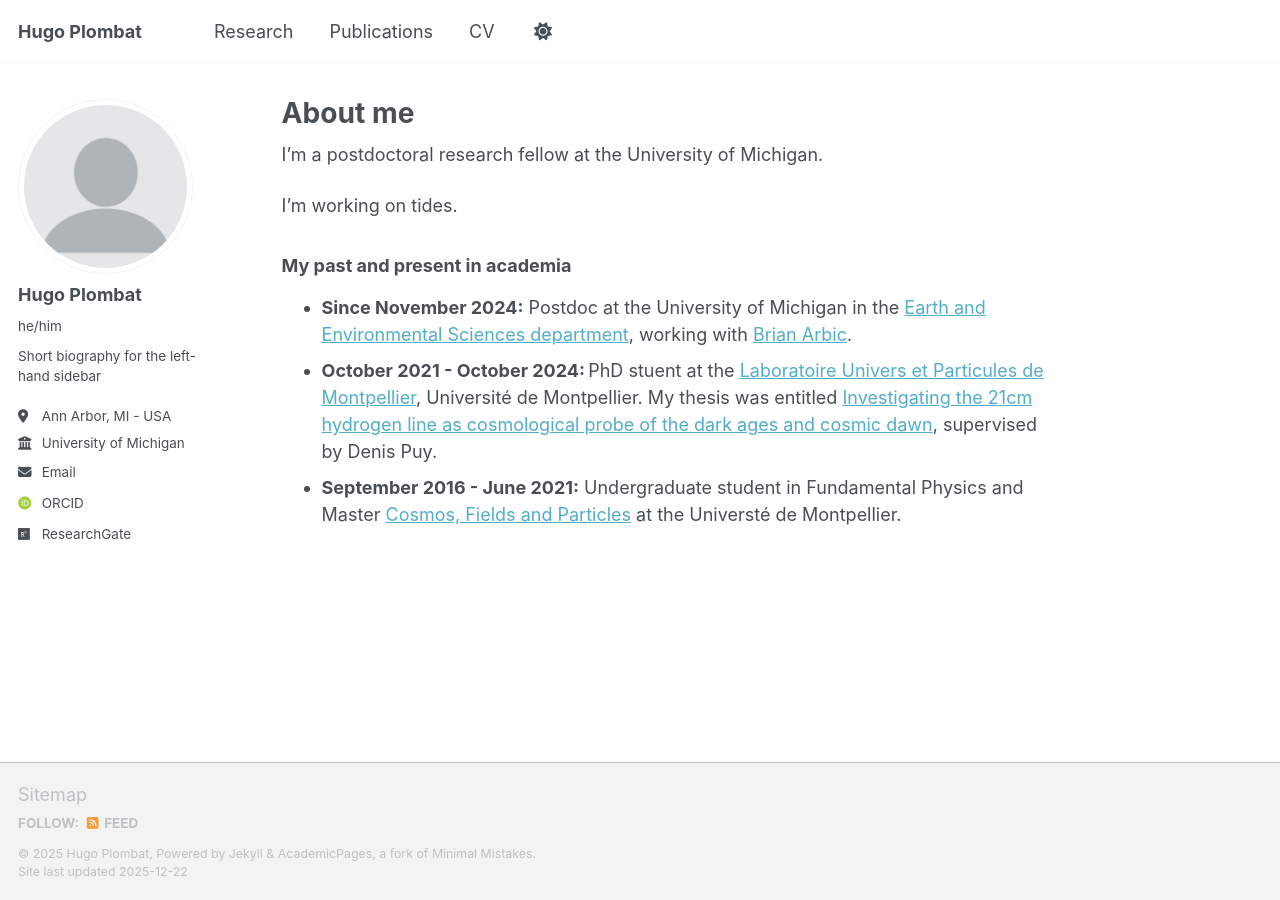
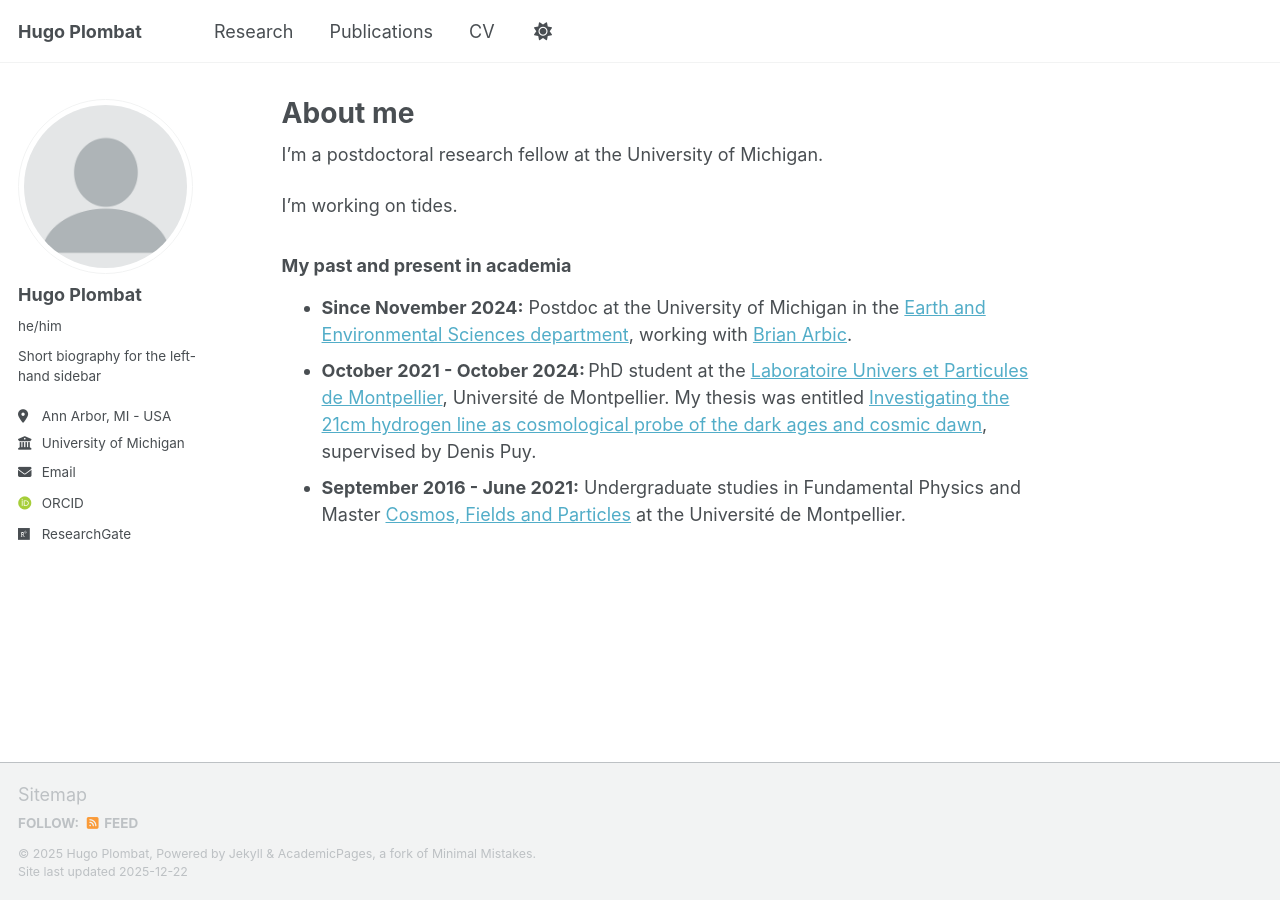
Before and after one commit to Hplombat/hugo.plombat, a Jekyll site: the page built from _pages/about.md, in a window 1280 px wide. Built offline with Jekyll 4.4.1, drawn with Linux system fonts in a browser that asks for light colours; some web fonts are replaced; a script bundle is joined from its source files by our own code; library files that are not in the unit come from our copies.

Commit message:
Update about.md

```diff
--- a/_pages/about.md
+++ b/_pages/about.md
@@ -14,5 +14,5 @@ redirect_from:
 ### My past and present in academia
 
 - **Since November 2024:** Postdoc at the University of Michigan in the [Earth and Environmental Sciences department](https://lsa.umich.edu/earth), working with [Brian Arbic](https://arbic.earth.lsa.umich.edu/).
-- **October 2021 - October 2024:** PhD stuent at the [Laboratoire Univers et Particules de Montpellier](https://www.lupm.in2p3.fr/en/homepage/), Université de Montpellier. My thesis was entitled [Investigating the 21cm hydrogen line as cosmological probe of the dark ages and cosmic dawn](https://ged.scdi-montpellier.fr/florabium45/servlet/DocumentFileManager?source=ged&document=ged:IDOCS:1212080&resolution=MEDIUM&recordId=theses%3ABIU_THESE%3A6996&file=PLOMBAT_2024_archivage.pdf&X_CSRF_TOKENS=baMpkSIEaPy3uY0BE1c68TYsV4LOi2GfdcN0sIrf7auXwDY7gJ0hgWSlj3KkryI8), supervised by Denis Puy.
-- **September 2016 - June 2021:** Undergraduate student in Fundamental Physics and Master [Cosmos, Fields and Particles](https://formations.umontpellier.fr/fr/formations/master-XB/master-physique-fondamentale-et-applications-ME155/cosmos-champs-et-particules-ccp-PR503.html) at the Universté de Montpellier.
+- **October 2021 - October 2024:** PhD student at the [Laboratoire Univers et Particules de Montpellier](https://www.lupm.in2p3.fr/en/homepage/), Université de Montpellier. My thesis was entitled [Investigating the 21cm hydrogen line as cosmological probe of the dark ages and cosmic dawn](https://ged.scdi-montpellier.fr/florabium45/servlet/DocumentFileManager?source=ged&document=ged:IDOCS:1212080&resolution=MEDIUM&recordId=theses%3ABIU_THESE%3A6996&file=PLOMBAT_2024_archivage.pdf&X_CSRF_TOKENS=baMpkSIEaPy3uY0BE1c68TYsV4LOi2GfdcN0sIrf7auXwDY7gJ0hgWSlj3KkryI8), supervised by Denis Puy.
+- **September 2016 - June 2021:** Undergraduate studies in Fundamental Physics and Master [Cosmos, Fields and Particles](https://formations.umontpellier.fr/fr/formations/master-XB/master-physique-fondamentale-et-applications-ME155/cosmos-champs-et-particules-ccp-PR503.html) at the Université de Montpellier.
```
